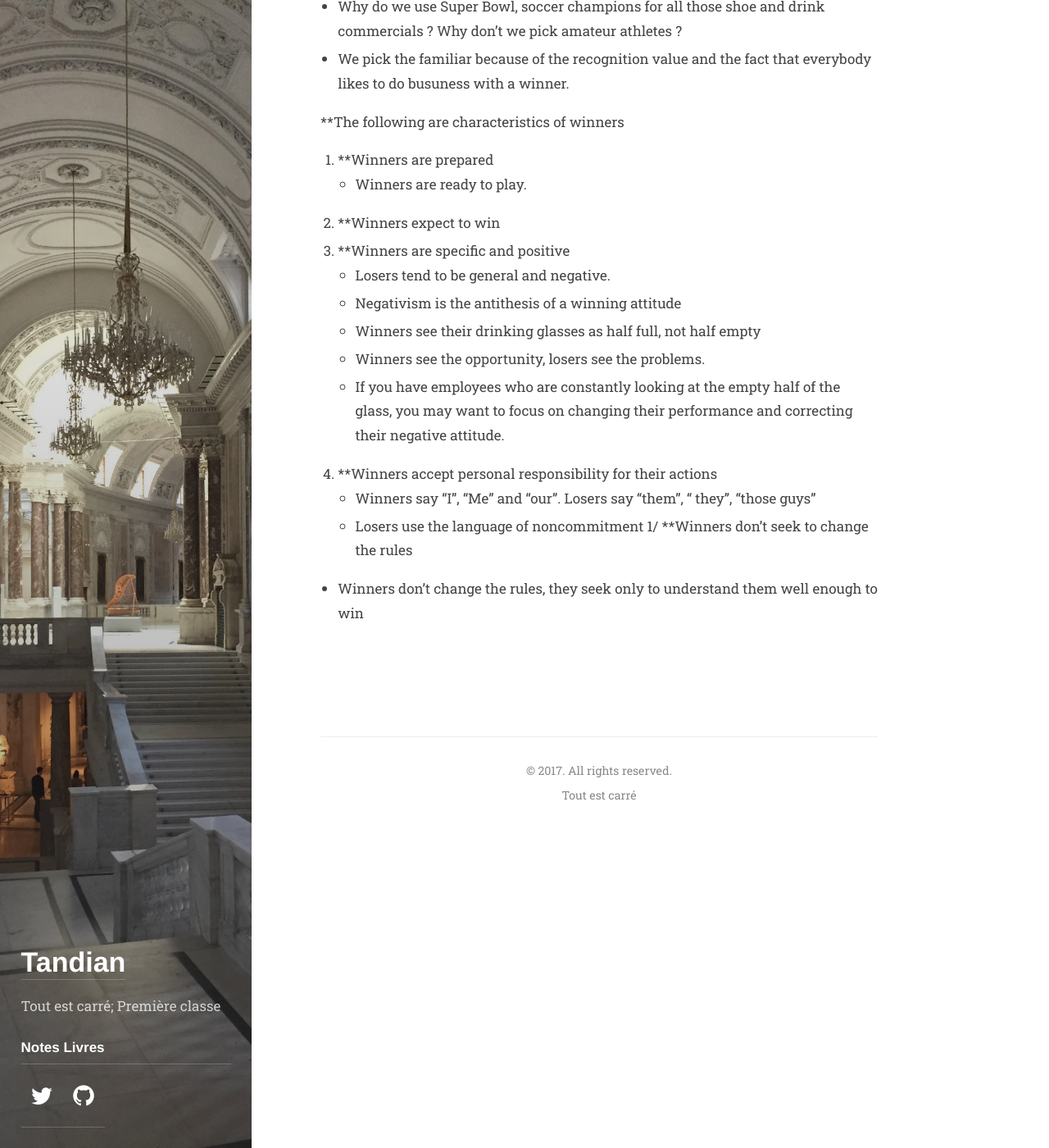
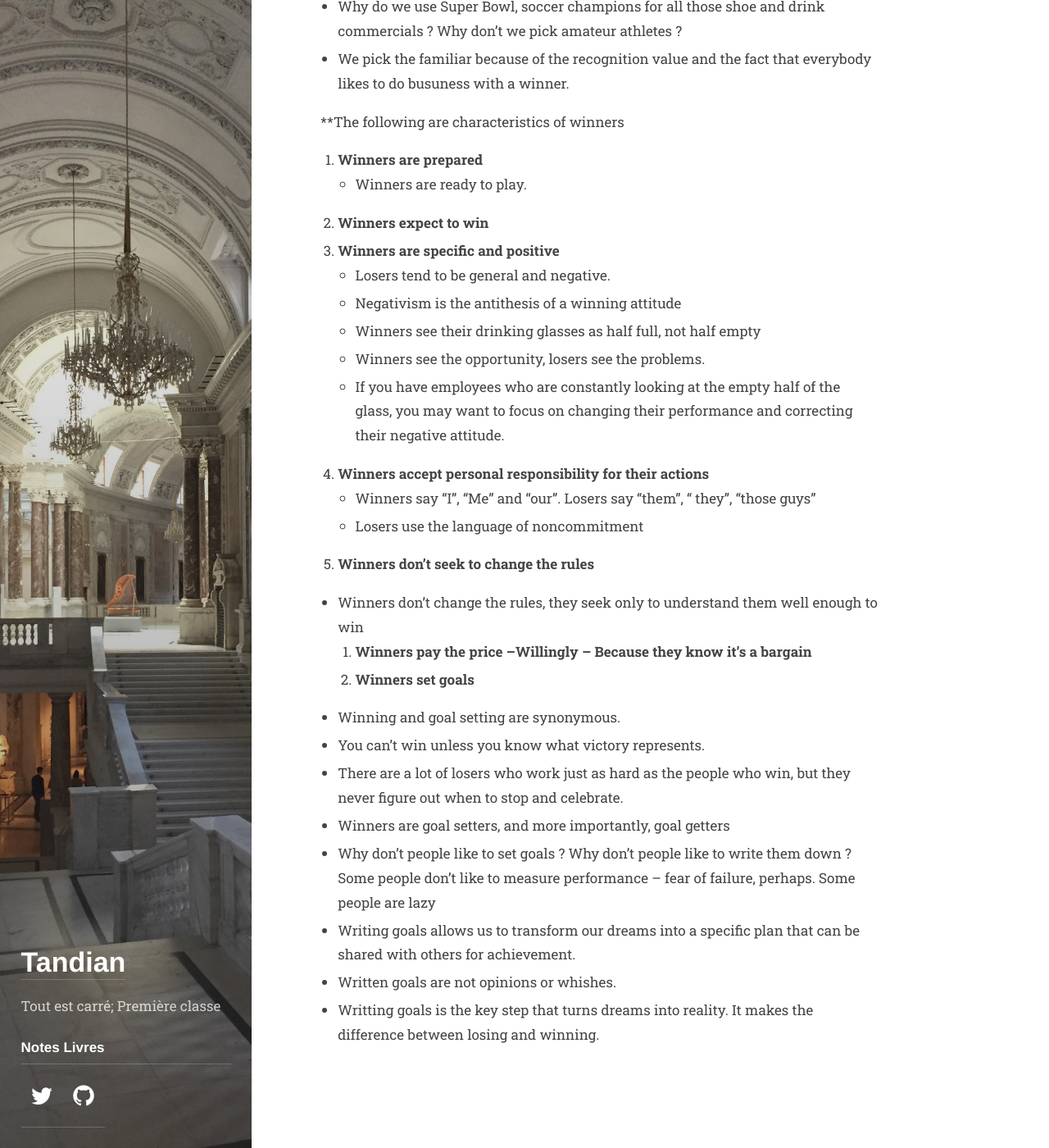
Before and after one commit to abdoulaye-tnd/tandian, a Jekyll site: the page built from books/gameofwork.md, in a window 1280 px wide and 1400 px high, scrolled down 12453 px. Shown: the whole window at 82% size. Built offline with Jekyll 4.4.1, drawn with Linux system fonts in a browser that asks for light colours; some web fonts are replaced.

Commit message:
Update gameofwork.md

```diff
--- a/books/gameofwork.md
+++ b/books/gameofwork.md
@@ -289,18 +289,28 @@ Do you think any of the player would object ? Of course they would, all of them.
 
 **The following are characteristics of winners
 
-1. **Winners are prepared
+1. **Winners are prepared**
 - Winners are ready to play.
-1. **Winners expect to win
-1. **Winners are specific and positive
+1. **Winners expect to win**
+1. **Winners are specific and positive**
 - Losers tend to be general and negative.
 - Negativism is the antithesis of a winning attitude
 - Winners see their drinking glasses as half full, not half empty
 - Winners see the opportunity, losers see the problems.
 - If you have employees who are constantly looking at the empty half of the glass, you may want to focus on changing their performance and correcting their negative attitude.
-1. **Winners accept personal responsibility for their actions
+1. **Winners accept personal responsibility for their actions**
 - Winners say "I", "Me" and "our". Losers say "them", " they", "those guys"
 - Losers use the language of noncommitment
-1/ **Winners don't seek to change the rules
+1. **Winners don't seek to change the rules**
 
 - Winners don't change the rules, they seek only to understand them well enough to win
+1. **Winners pay the price --Willingly -- Because they know it's a bargain**
+1. **Winners set goals**
+- Winning and goal setting are synonymous.
+- You can't win unless you know what victory represents.
+- There are a lot of losers who work just as hard as the people who win, but they never figure out when to stop and celebrate.
+- Winners are goal setters, and more importantly, goal getters
+- Why don't people like to set goals ? Why don't people like to write them down ? Some people don't like to measure performance -- fear of failure, perhaps. Some people are lazy
+- Writing goals allows us to transform our dreams into a specific plan that can be shared with others for achievement.
+- Written goals are not opinions or whishes.
+- Writting goals is the key step that turns dreams into reality. It makes the difference between losing and winning.
```
